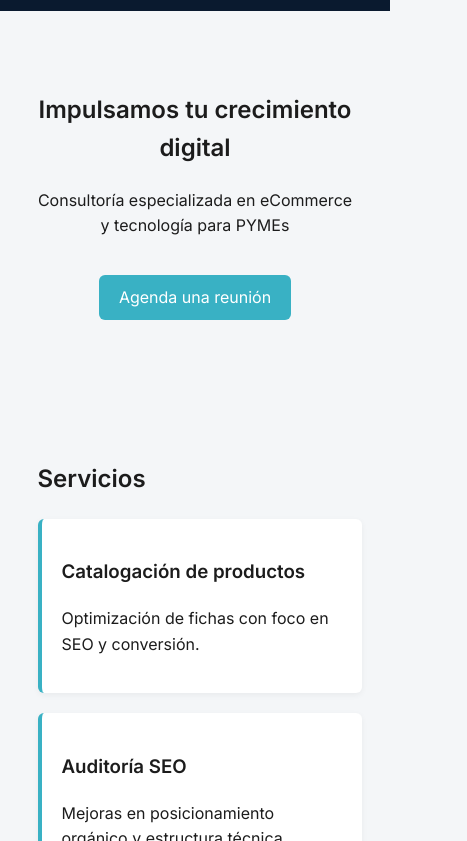
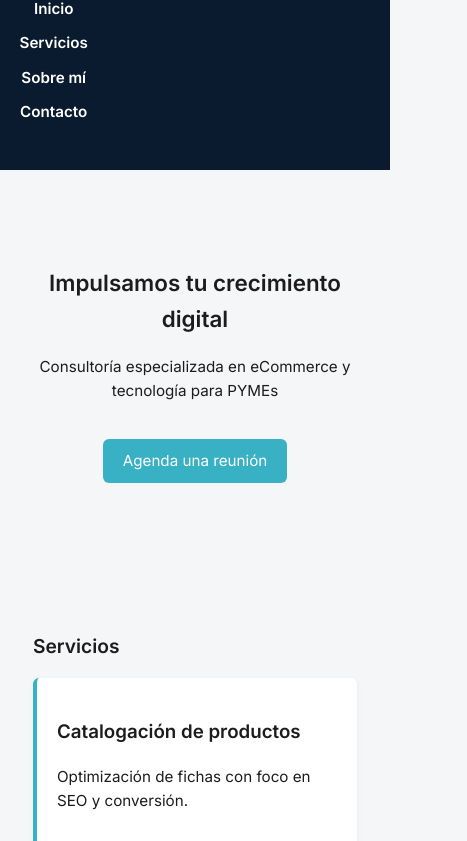
Before and after one commit to PamelaOrmeno/nexoria-web, a plain HTML site: page index.html in a window 390 px wide. Shown: the part 89-930 px from the top of the page, 467 px wide, since content can reach past the window. Drawn offline with Linux system fonts and the light colour scheme.

Commit message:
Versión Responsiva

```diff
--- a/css/styles.css
+++ b/css/styles.css
@@ -1,3 +1,6 @@
+
+@import url('https://fonts.googleapis.com/css2?family=Inter:wght@400;600&display=swap');
+
 body {
   margin: 0;
   font-family: 'Inter', sans-serif;
@@ -8,8 +11,9 @@ body {
 
 .container {
   width: 90%;
-  max-width: 960px;
-  margin: 0 auto;
+  max-width: 1200px;
+  padding: 1rem;
+  margin: auto;
 }
 
 /* HEADER */
@@ -22,6 +26,7 @@ header {
   display: flex;
   align-items: center;
   justify-content: space-between;
+  flex-wrap: wrap;
 }
 
 .logo {
@@ -76,14 +81,13 @@ section {
 
 /* GRID DE SERVICIOS */
 .grid {
-  display: flex;
+  display: grid;
+  grid-template-columns: repeat(auto-fit, minmax(280px, 1fr));
   gap: 20px;
-  flex-wrap: wrap;
+  width: 100%;
 }
 
 .service-item {
-  flex: 1;
-  min-width: 280px;
   background: white;
   border-left: 4px solid #39B1C4;
   padding: 20px;
@@ -96,7 +100,8 @@ form {
   margin-top: 20px;
 }
 
-input, textarea {
+input,
+textarea {
   font-family: inherit;
   width: 100%;
   padding: 10px;
@@ -115,7 +120,7 @@ form button {
   cursor: pointer;
   font-weight: 600;
   display: block;
-  margin-left: auto;   /* para alinearlo a la derecha */
+  margin-left: auto;
   margin-top: 10px;
   width: 100%;
   text-align: center;
@@ -135,3 +140,68 @@ footer {
   padding: 20px 0;
   font-size: 0.9rem;
 }
+
+/* MEDIA QUERIES: RESPONSIVE */
+@media (max-width: 768px) {
+  .header-flex {
+    flex-direction: column;
+    align-items: flex-start;
+  }
+
+  nav ul {
+    flex-direction: column;
+    gap: 10px;
+    background-color: #0A1A2F;
+    width: 100%;
+    padding: 10px 0;
+  }
+
+  nav ul li {
+    width: 100%;
+    text-align: center;
+  }
+
+  h1 {
+    font-size: 1.8rem;
+    text-align: center;
+  }
+
+  section {
+    padding: 40px 15px;
+  }
+
+  form button {
+    width: 100%;
+    margin-left: 0;
+  }
+
+  .logo {
+    height: 50px;
+  }
+
+  footer {
+    font-size: 0.8rem;
+    padding: 15px 0;
+  }
+}
+
+@media (max-width: 480px) {
+  h1 {
+    font-size: 1.4rem;
+  }
+
+  h2 {
+    font-size: 1.2rem;
+  }
+
+  p,
+  li,
+  a,
+  button {
+    font-size: 0.95rem;
+  }
+
+  .logo {
+    height: 40px;
+  }
+}
```
